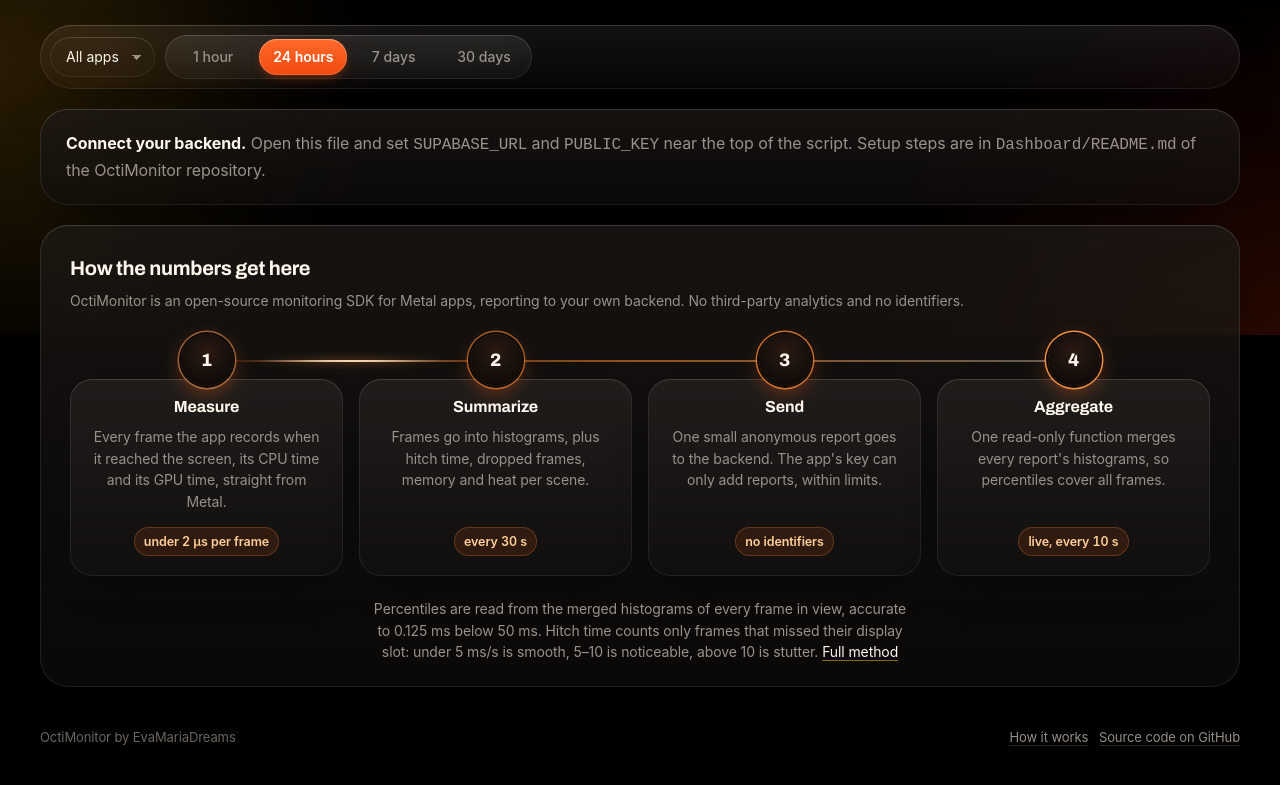
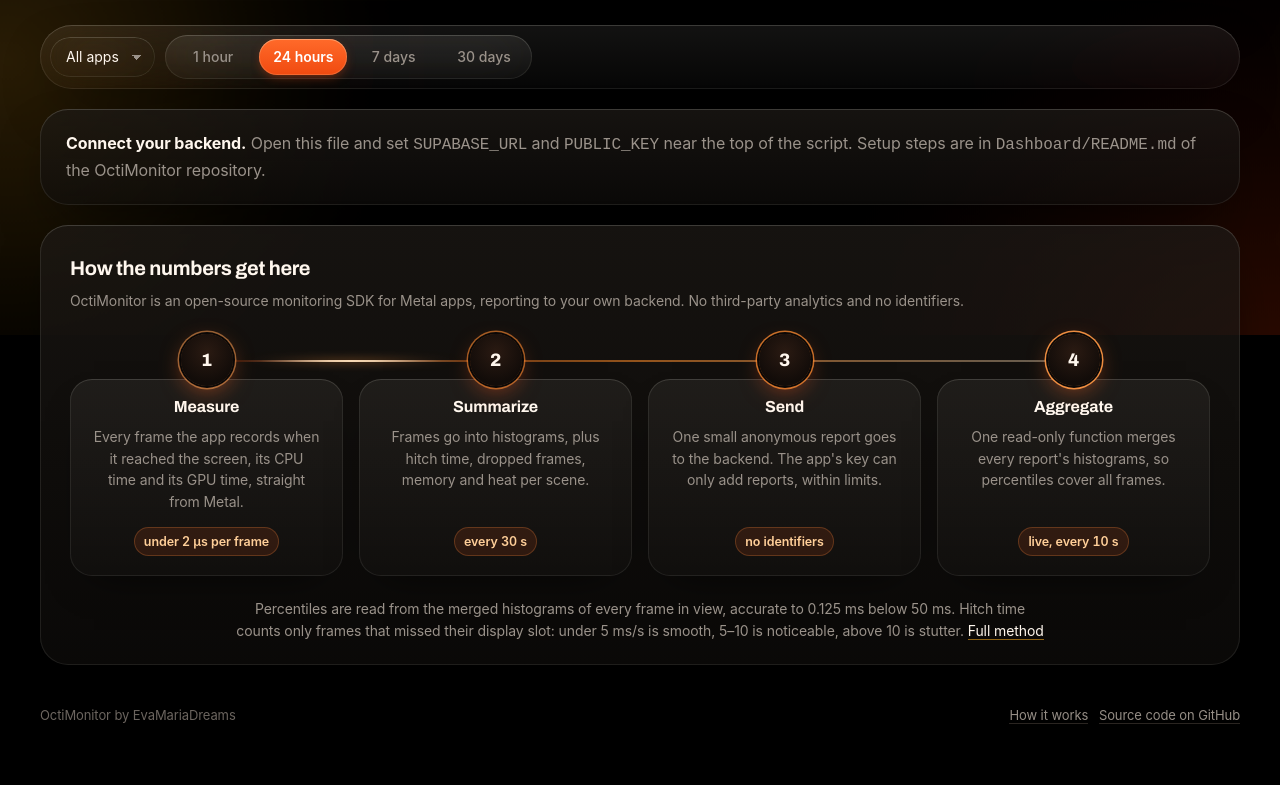
Before and after one commit to KateFilimonovaEMD/OctiMonitor, a plain HTML site: page Dashboard/index.html in a window 1280 px wide. Shown: the part 465-1250 px from the top of the page. Drawn offline with nearby package versions, Linux system fonts and the light colour scheme.

Commit message:
Dashboard: pipeline footnote spans the steps; no orphan words in step cards

```diff
--- a/Dashboard/index.html
+++ b/Dashboard/index.html
@@ -470,11 +470,11 @@
       background: radial-gradient(circle at 50% 35%, #2a1a12, #120c09 70%);
       box-shadow: 0 0 0 2px #0a0706, 0 0 0 3.5px rgba(255, 140, 50, calc(.45 + var(--i) * .15)), 0 8px 24px -6px rgba(255, 90, 31, .6); }
     .stage b { display: block; font-family: var(--display); font-size: 16px; line-height: 1.1; font-variation-settings: var(--wide); margin: -1px 0 10px; }
-    .stage > span:not(.stage-num) { display: block; color: var(--ash); font-size: 14px; line-height: 1.55; margin-bottom: 14px; }
+    .stage > span:not(.stage-num) { display: block; color: var(--ash); font-size: 14px; line-height: 1.55; margin-bottom: 14px; text-wrap: pretty; }
     .stage .tag { display: inline-flex; margin-top: auto; position: relative; top: 0; padding: 5px 10px; border-radius: 999px; font-size: 12.5px; font-weight: 600; color: #ffcf99;
       background: rgba(255, 90, 31, .12); box-shadow: inset 0 0 0 1px rgba(255, 140, 60, .25); font-variant-numeric: tabular-nums; }
     @media (prefers-reduced-motion: reduce) { .pipe-line::after { display: none; } .stage .stage-num { animation: none; } }
-    .pipe-note { margin: 22px auto 0 !important; text-align: center; max-width: 62ch !important; }
+    .pipe-note { margin: 22px auto 0 !important; text-align: center; max-width: none !important; text-wrap: balance; }  /* as wide as the steps above, lines evened out */
 
     .toast { position: fixed; z-index: 40; left: 50%; bottom: 24px; transform: translate(-50%, 24px) scale(.94); opacity: 0; visibility: hidden; pointer-events: none; color: var(--white); font-weight: 600; font-size: 14px; padding: 11px 18px; border-radius: 999px;
       transition: opacity .3s ease, transform .6s var(--spring), visibility 0s linear .3s; }
```
